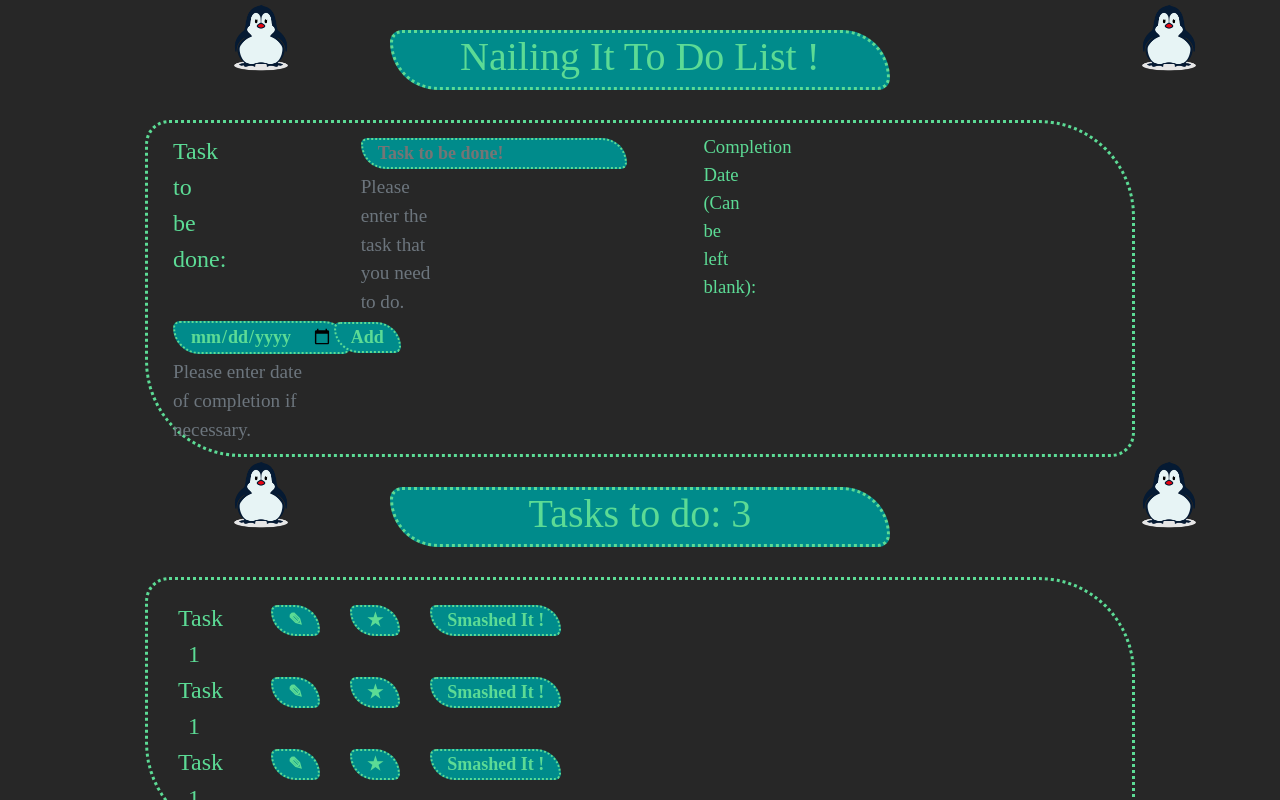
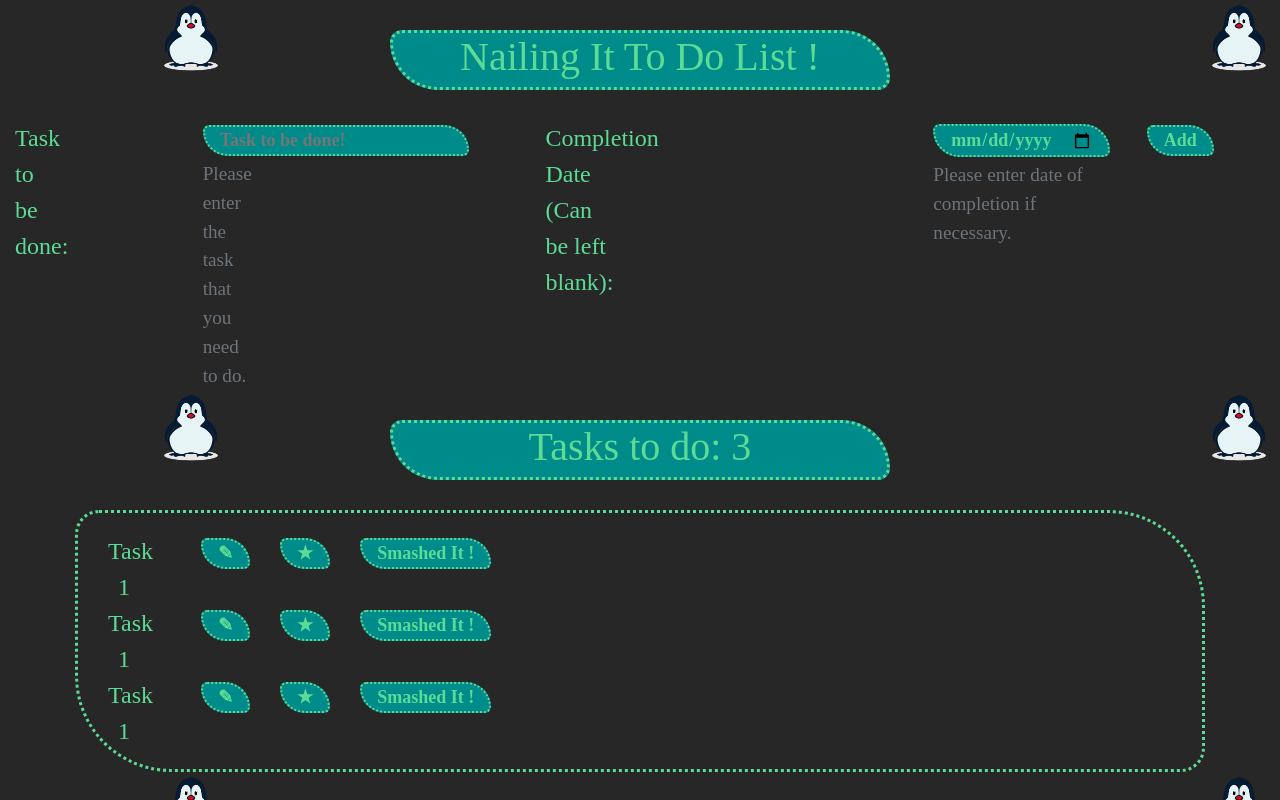
Before and after one commit to lottieh/Todo-App-Frontend, a React (Create React App) app: page / in a window 1280 px wide. Shown: the top 800 px of the page. Built offline with nearby package versions, Linux system fonts and the light colour scheme; a web font is replaced by a local one.

Commit message:
Content now spans whole width

```diff
--- a/src/InsertionSectionTaskForm.js
+++ b/src/InsertionSectionTaskForm.js
@@ -5,7 +5,7 @@ class InsertionSectionTaskForm extends React.Component {
     render() {
         return (
             <div>
-                <div className="insert-col-3 col-6 col-md-4">
+                <div className="insert-col-3 col-6 col-md-3">
                     <form action="/action_page.php">
                         <input type="text" name="task" placeholder="Task to be done!"/>
                     </form>
--- a/src/Style.css
+++ b/src/Style.css
@@ -1,6 +1,8 @@
 @import url(https://fonts.googleapis.com/css?family=Annie%20Use%20Your%20Telescope);
 
-
+.container{
+    max-width: 100%;
+}
 body{
     background-color:#272727;
     color:#5cdb95;
@@ -42,17 +44,15 @@ body{
      margin-right: 150px;
  }
 
- .Insertion_Section {
+ /* .Insertion_Section {
      border-style: dotted;
      border-radius: 1em 4em 1em 4em/1em 4em 1em 4em;
      Padding: 10px 10px 10px 10px;
      margin: auto 60px;
- }
- .insert-col-2 {
+ } */
+ /* .insert-col-2 {
      font-size:14pt;
-
-
- }
+      } */
 
  .Bordered {
      margin: auto 60px;
```
Also changed, not shown: src/logo.svg (deleted).
